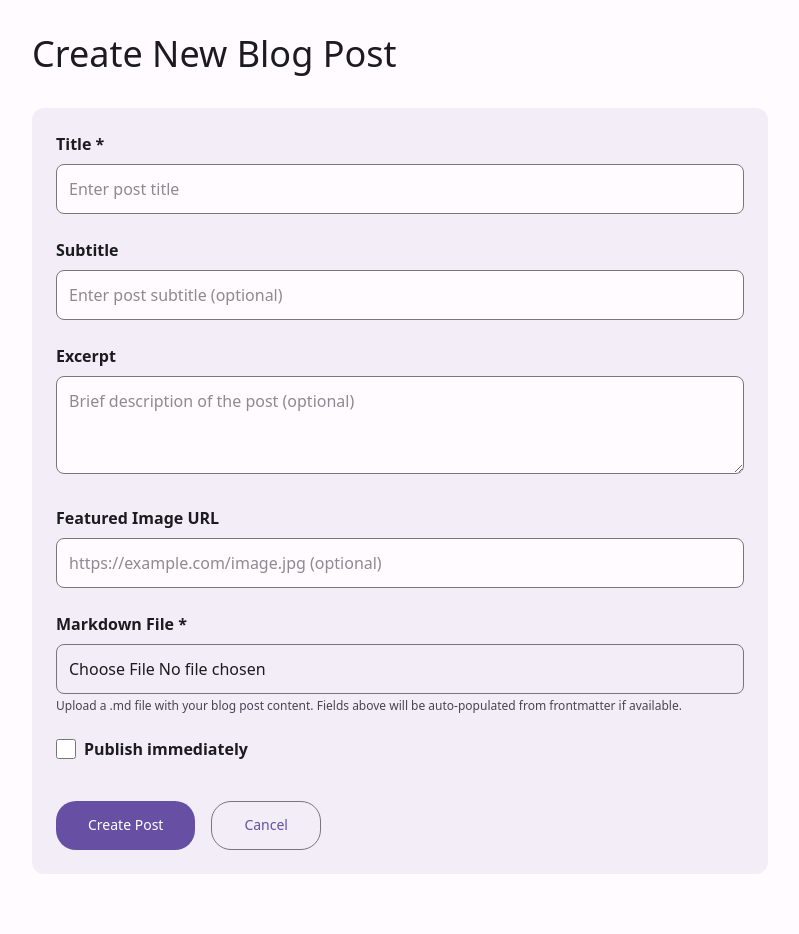
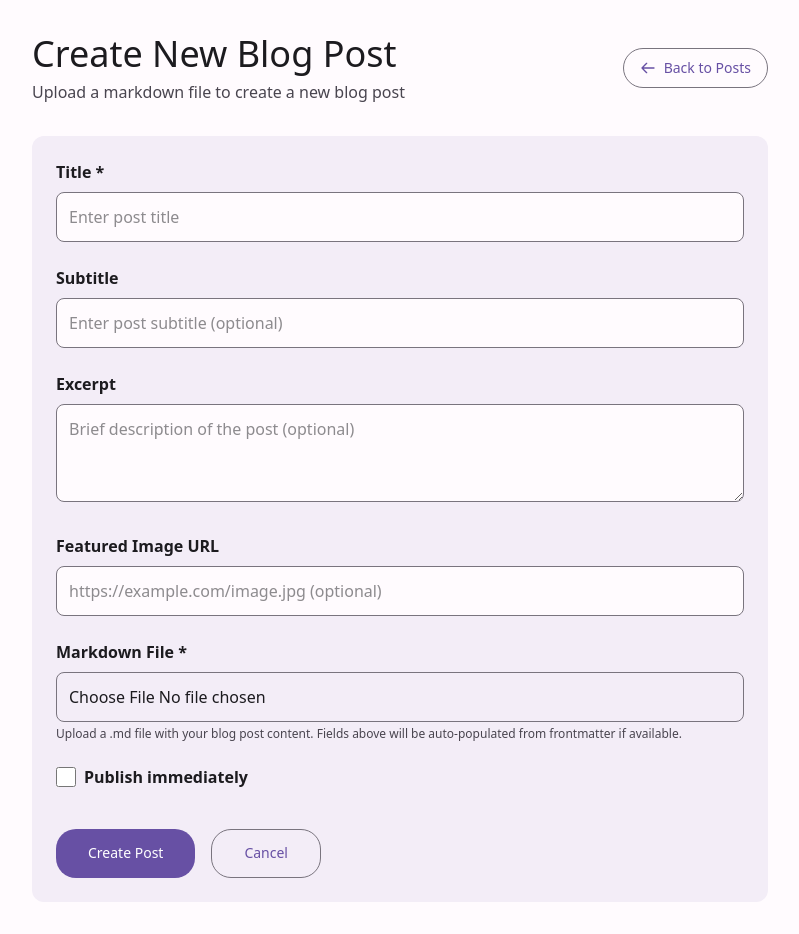
Before and after one commit to hitensaxena/lubbadubbadoubt, a Next.js app: page /admin/blogs/new in a window 1280 px wide. Shown: the whole page, without its empty margins (240-1039 px from the left). Before the commit the page ends 906 px from the top, so only its background shows below. Built offline with nearby package versions, Linux system fonts and the light colour scheme; no server answers; sample sign-in values are in the browser's storage.

Commit message:
Secondary commit

```diff
--- a/src/app/admin/artworks/new/page.tsx
+++ b/src/app/admin/artworks/new/page.tsx
@@ -80,12 +80,37 @@ export default function NewArtwork() {
         padding: '2rem',
         backgroundColor: 'var(--md-sys-color-surface)'
       }}>
-        <h1 className="md-display-small" style={{
-          color: 'var(--md-sys-color-on-surface)',
-          marginBottom: '2rem'
-        }}>
-          Create New Artwork
-        </h1>
+        {/* Header */}
+        <div style={{ display: 'flex', alignItems: 'center', justifyContent: 'space-between', marginBottom: '2rem' }}>
+          <div>
+            <h1 className="md-display-small" style={{
+              color: 'var(--md-sys-color-on-surface)',
+              margin: 0
+            }}>
+              Create New Artwork
+            </h1>
+            <p className="md-body-large" style={{ color: 'var(--md-sys-color-on-surface-variant)', marginTop: '0.25rem' }}>Upload an image and add artwork details</p>
+          </div>
+          <button
+            onClick={() => router.push('/admin/artworks')}
+            className="md-outlined-button"
+            style={{
+              display: 'inline-flex',
+              alignItems: 'center',
+              padding: '0.5rem 1rem',
+              backgroundColor: 'transparent',
+              color: 'var(--md-sys-color-primary)',
+              border: '1px solid var(--md-sys-color-outline)',
+              borderRadius: '20px',
+              cursor: 'pointer'
+            }}
+          >
+            <svg style={{ width: '1rem', height: '1rem', marginRight: '0.5rem' }} fill="none" stroke="currentColor" viewBox="0 0 24 24">
+              <path strokeLinecap="round" strokeLinejoin="round" strokeWidth={2} d="M10 19l-7-7m0 0l7-7m-7 7h18" />
+            </svg>
+            Back to Artworks
+          </button>
+        </div>
 
         <div className="md-surface-container" style={{
           backgroundColor: 'var(--md-sys-color-surface-container)',
--- a/src/app/admin/blogs/new/page.tsx
+++ b/src/app/admin/blogs/new/page.tsx
@@ -135,12 +135,37 @@ export default function NewBlogPost() {
         backgroundColor: 'var(--md-sys-color-surface)',
         color: 'var(--md-sys-color-on-surface)'
       }}>
-        <h1 className="md-display-small" style={{
-          marginBottom: '2rem',
-          color: 'var(--md-sys-color-on-surface)'
-        }}>
-          Create New Blog Post
-        </h1>
+        {/* Header */}
+        <div style={{ display: 'flex', alignItems: 'center', justifyContent: 'space-between', marginBottom: '2rem' }}>
+          <div>
+            <h1 className="md-display-small" style={{
+              margin: 0,
+              color: 'var(--md-sys-color-on-surface)'
+            }}>
+              Create New Blog Post
+            </h1>
+            <p className="md-body-large" style={{ color: 'var(--md-sys-color-on-surface-variant)', marginTop: '0.25rem' }}>Upload a markdown file to create a new blog post</p>
+          </div>
+          <button
+            onClick={() => router.push('/admin/blogs')}
+            className="md-outlined-button"
+            style={{
+              display: 'inline-flex',
+              alignItems: 'center',
+              padding: '0.5rem 1rem',
+              backgroundColor: 'transparent',
+              color: 'var(--md-sys-color-primary)',
+              border: '1px solid var(--md-sys-color-outline)',
+              borderRadius: '20px',
+              cursor: 'pointer'
+            }}
+          >
+            <svg style={{ width: '1rem', height: '1rem', marginRight: '0.5rem' }} fill="none" stroke="currentColor" viewBox="0 0 24 24">
+              <path strokeLinecap="round" strokeLinejoin="round" strokeWidth={2} d="M10 19l-7-7m0 0l7-7m-7 7h18" />
+            </svg>
+            Back to Posts
+          </button>
+        </div>
 
         <form onSubmit={handleSubmit} className="md-surface-container" style={{
           display: 'flex',
```
